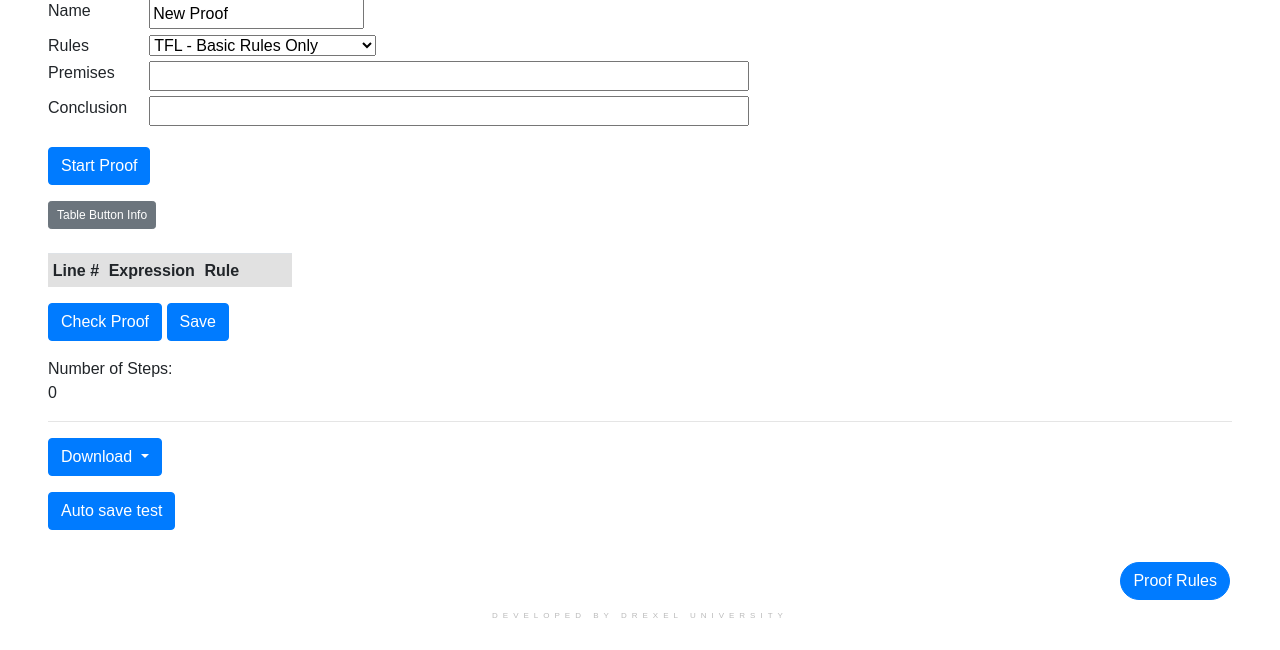
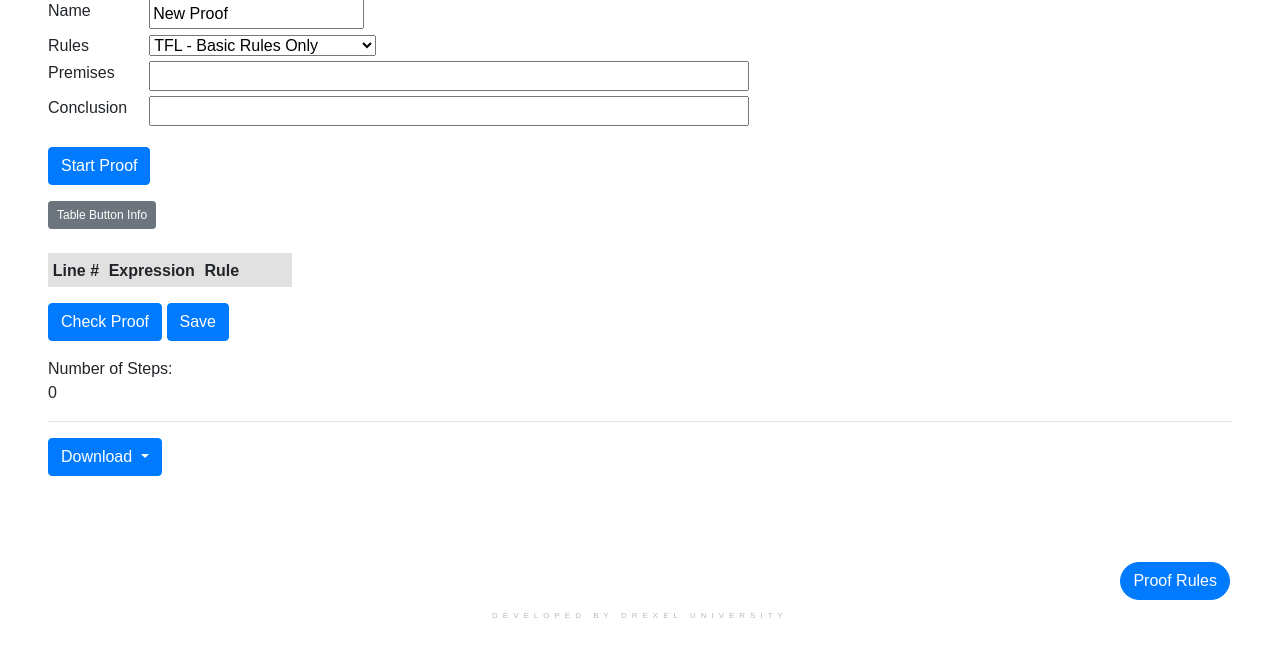
Before and after one commit to se691-group3/proof-buddy, a Django app: page /proofs/new/ in a window 1280 px wide. Shown: the part 150-800 px from the top of the page. Run offline with Django 3.2, Linux system fonts and the light colour scheme; a user stored in the database is signed in; some libraries are stand-ins or nearby versions.

Commit message:
removed auto save button test

```diff
--- a/proofchecker/templates/proofchecker/proof_add_edit.html
+++ b/proofchecker/templates/proofchecker/proof_add_edit.html
@@ -383,7 +383,7 @@
                 <a class="dropdown-item disabled" id="download_jupyter" type="submit">Jupyter file</a>
             </div>
         </div>
-<button name="auto_save" type="submit" class="btn btn-primary">Auto save test</button>
+    <!--<button name="auto_save" type="submit" class="btn btn-primary">Auto save test</button>-->
         <!--<button id="download" name="download" type="submit" class="btn btn-primary mb-3">Download</button>-->
     </div>
 <!--
```
